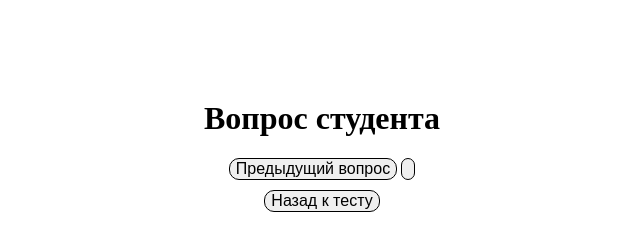
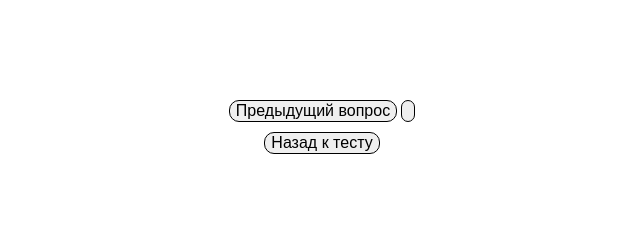
Before and after one commit to DrAlexD/StudentKnowledgeVerificationService, a website: page pages/students/student_question_page.html in a window 1280 px wide. Shown: the whole page, without its empty margins (318-958 px from the left). Drawn offline with Linux system fonts and the light colour scheme; no server answers.

Commit message:
App 1.4v. Fix.

```diff
--- a/pages/students/student_question_page.html
+++ b/pages/students/student_question_page.html
@@ -199,7 +199,7 @@
 
 <body>
 <div align="center" style="margin-top: 100px">
-    <h1> Вопрос студента </h1>
+    <h1 id="title"></h1>
     <form name="question">
         <div style="margin-bottom: 10px">
             <label id="questionText"></label>
```
